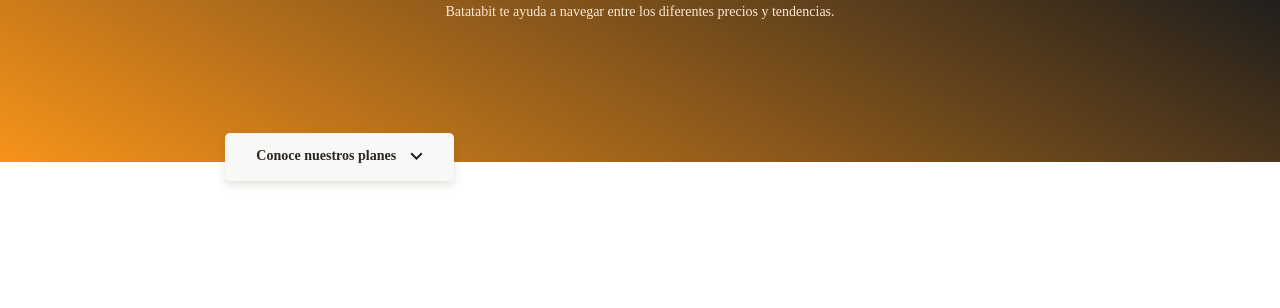
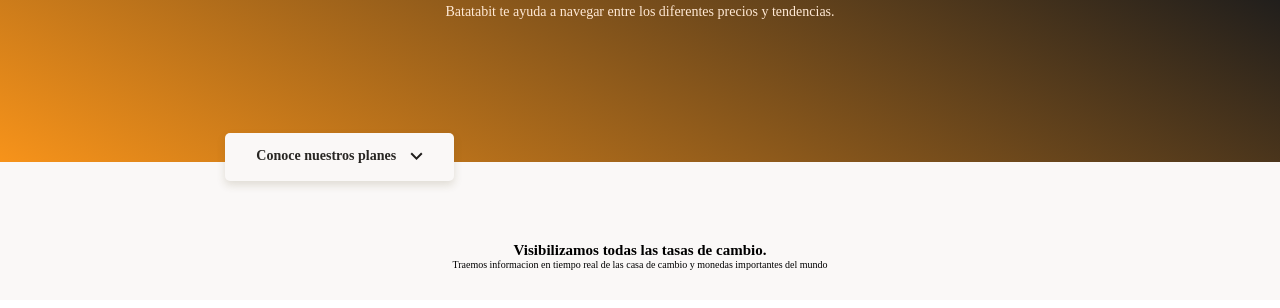
Before and after one commit to MarianaSanchezGonzalez03/Proyecto-1, a plain HTML site: page CursoMobleFirts/index.html in a window 1280 px wide. Shown: the part 172-480 px from the top of the page. Drawn offline with Linux system fonts and the light colour scheme.

Commit message:
seccion de intercambio

```diff
--- a/CursoMobleFirts/index.html
+++ b/CursoMobleFirts/index.html
@@ -21,7 +21,17 @@ href="https://fonts.googleapis.com/css2?family=DM+Sans:wght@400;500;700&family=I
         </div>
     </header>
     <main>
-        <section></section>
+        <section class="main-exchange-container">
+            <div class="bakgroundImg"></div>
+            <div class="main-exchange-container--title"></div>
+            <h2>Visibilizamos todas las tasas de cambio.</h2>
+            <p>Traemos informacion en tiempo real de las casa de cambio y monedas importantes del mundo</p>
+             <section class="main-tables-container">
+                 <div>
+
+                 </div>
+             </section>
+        </section>
         <section></section>
         <section></section>
         <section></section>
--- a/CursoMobleFirts/styles.css
+++ b/CursoMobleFirts/styles.css
@@ -90,6 +90,22 @@
         height: 8px;
         margin-left: 10px;
         background-image: url('./assets/assets/icons/down-arrow.svg');
-
-
     }
+    main{
+        width: 100%;
+        height: auto;
+        background-color: var(--of-white);
+    }
+    .main-exchange-container {
+        width: 100%;
+        height: auto;
+        padding-top: 80px;
+        padding-bottom: 30px;
+        text-align: center;
+    }
+    .main-exchange-container--title{
+        width: 90%;
+        min-width: 288px;
+        max-width: 900px;
+        margin: 0 auto;
+    }
```
